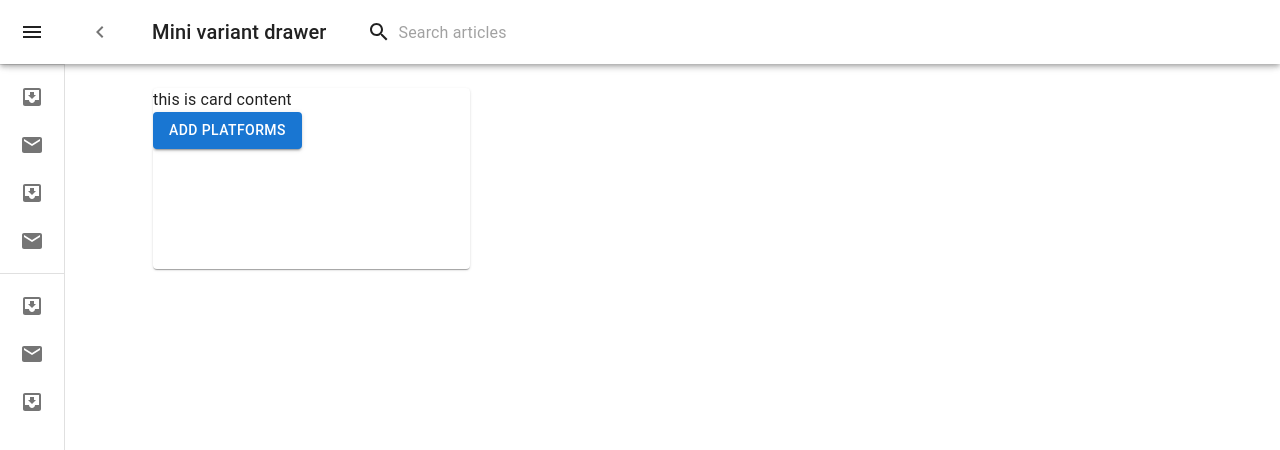
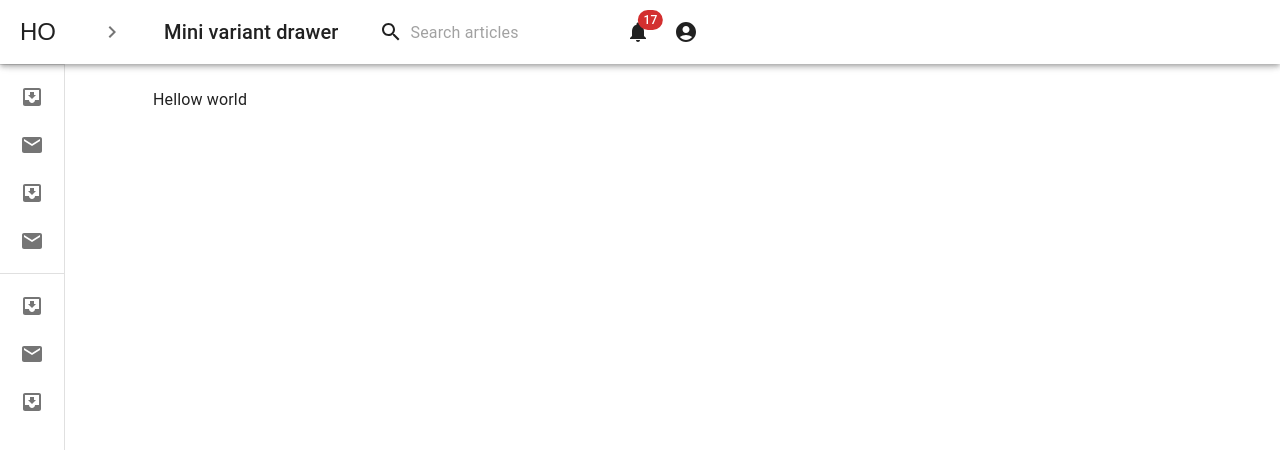
Before and after one commit to mahesh2885858/contentricity, a Next.js app: page / in a window 1280 px wide. Shown: the top 450 px of the page. Built offline with nearby package versions, Linux system fonts and the light colour scheme.

Commit message:
comes close to layout

```diff
--- a/components/SideBar.tsx
+++ b/components/SideBar.tsx
@@ -16,14 +16,19 @@ import ListItem from '@mui/material/ListItem';
 import ListItemButton from '@mui/material/ListItemButton';
 import SearchIcon from '@mui/icons-material/Search';
 import InputBase from '@mui/material/InputBase';
+import AccountCircle from '@mui/icons-material/AccountCircle';
 
 import ListItemIcon from '@mui/material/ListItemIcon';
 import ListItemText from '@mui/material/ListItemText';
 import InboxIcon from '@mui/icons-material/MoveToInbox';
 import MailIcon from '@mui/icons-material/Mail';
+import NotificationsIcon from '@mui/icons-material/Notifications';
+import Badge from '@mui/material/Badge';
+
 import Link from "next/link"
 import PrimarySearchAppBar from './AppBar';
 const drawerWidth = 240;
+const menuId = 'primary-search-account-menu';
 
 const openedMixin = (theme: Theme): CSSObject => ({
     width: drawerWidth,
@@ -139,6 +144,10 @@ const Drawer = styled(MuiDrawer, { shouldForwardProp: (prop) => prop !== 'open'
 export default function MiniDrawer({ children }: { children: React.ReactNode }) {
     const theme = useTheme();
     const [open, setOpen] = React.useState(false);
+    const [anchorEl, setAnchorEl] = React.useState<null | HTMLElement>(null);
+    const handleProfileMenuOpen = (event: React.MouseEvent<HTMLElement>) => {
+        setAnchorEl(event.currentTarget);
+    };
 
     const handleDrawerOpen = () => {
         setOpen(true);
@@ -156,24 +165,25 @@ export default function MiniDrawer({ children }: { children: React.ReactNode })
                     <IconButton
                         color="inherit"
                         aria-label="open drawer"
-                        onClick={handleDrawerOpen}
+                        // onClick={handleDrawerOpen}
                         edge="start"
                         sx={{
                             marginRight: 5,
                             ...(open && { display: 'none' }),
                         }}
                     >
-                        <MenuIcon />
+                        HO
                     </IconButton>
                     <IconButton
 
                         edge="start"
                         sx={{
                             marginRight: 4,
-                            ...(open && { display: 'none' }),
+                            // ...(open && { display: 'none' }),
 
                         }} onClick={open ? handleDrawerClose : handleDrawerOpen}>
-                        {theme.direction === 'rtl' ? <ChevronRightIcon /> : <ChevronLeftIcon />}
+                        {/* {theme.direction === 'rtl' ? <ChevronRightIcon /> : <ChevronLeftIcon />} */}
+                        {!open ? <ChevronRightIcon /> : <ChevronLeftIcon />}
                     </IconButton>
                     <Typography variant="h6" noWrap component="div">
                         Mini variant drawer
@@ -187,14 +197,40 @@ export default function MiniDrawer({ children }: { children: React.ReactNode })
                             inputProps={{ 'aria-label': 'search' }}
                         />
                     </Search>
+                    <Box sx={{ display: 'flex' }}>
+
+                        <IconButton
+                            size="large"
+                            aria-label="show 17 new notifications"
+                            color="inherit"
+                        >
+                            <Badge badgeContent={17} color="error">
+                                <NotificationsIcon />
+                            </Badge>
+                        </IconButton>
+                        <IconButton
+                            size="large"
+                            edge="end"
+                            aria-label="account of current user"
+                            aria-controls={menuId}
+                            aria-haspopup="true"
+                            onClick={handleProfileMenuOpen}
+                            color="inherit"
+                        >
+                            <AccountCircle />
+                        </IconButton>
+                    </Box>
                 </Toolbar>
             </AppBar>
             {/* <PrimarySearchAppBar /> */}
             <Drawer variant="permanent" open={open}>
-                <DrawerHeader>
-                    <IconButton onClick={open ? handleDrawerClose : handleDrawerClose}>
+                <DrawerHeader style={{
+                    justifyContent: "space-between"
+                }}>
+                    <Box >Mahesh</Box>
+                    {/* <IconButton onClick={open ? handleDrawerClose : handleDrawerClose}>
                         {theme.direction === 'rtl' ? <ChevronRightIcon /> : <ChevronLeftIcon />}
-                    </IconButton>
+                    </IconButton> */}
                 </DrawerHeader>
                 <Divider />
                 <List>
--- a/pages/index.tsx
+++ b/pages/index.tsx
@@ -1,13 +1,9 @@
 import type { NextPage } from 'next'
-import { Box, Card } from '@mui/material'
+import { Box, Card, Container } from '@mui/material'
 import CardWithProps from '../components/Card'
 const Home: NextPage = () => {
   return (
-    <Box sx={{
-
-    }} >
-      <CardWithProps />
-    </Box>
+    <Box >Hellow world</Box>
   )
 }
 
```
